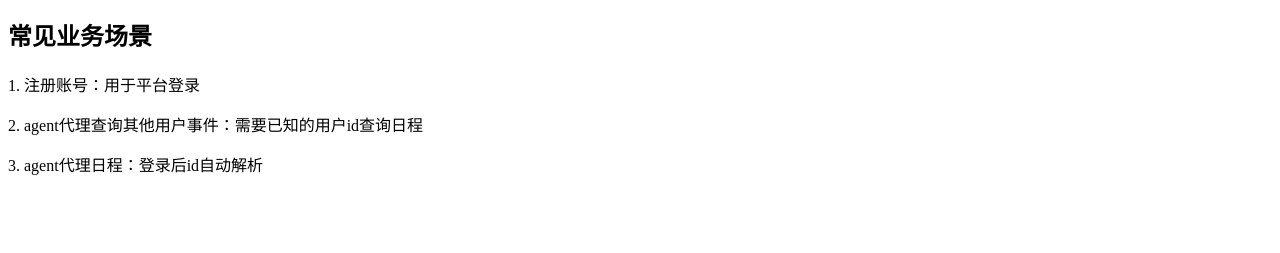
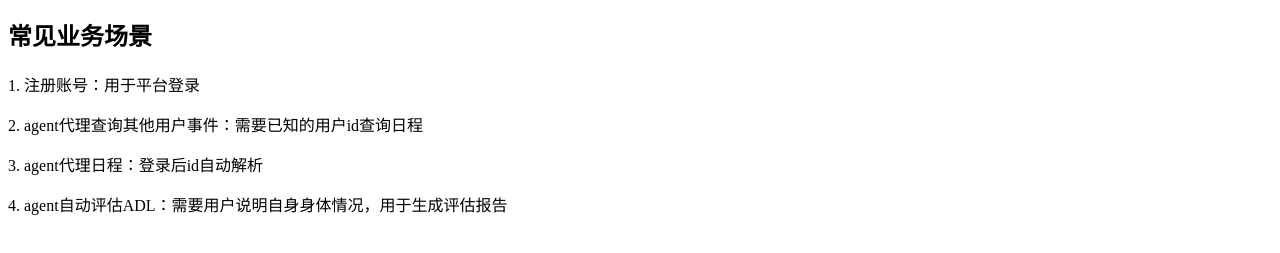
Before and after one commit to Syyylvie/Calenplanner, a plain HTML site: page index.html in a window 1280 px wide. Shown: the part 93-346 px from the top of the page. Drawn offline with Linux system fonts and the light colour scheme.

```diff
--- a/index.html
+++ b/index.html
@@ -6,3 +6,4 @@
 <p>1. 注册账号：用于平台登录</p>
 <p>2. agent代理查询其他用户事件：需要已知的用户id查询日程</p>
 <p>3. agent代理日程：登录后id自动解析</p>
+<p>4. agent自动评估ADL：需要用户说明自身身体情况，用于生成评估报告</p>
```
